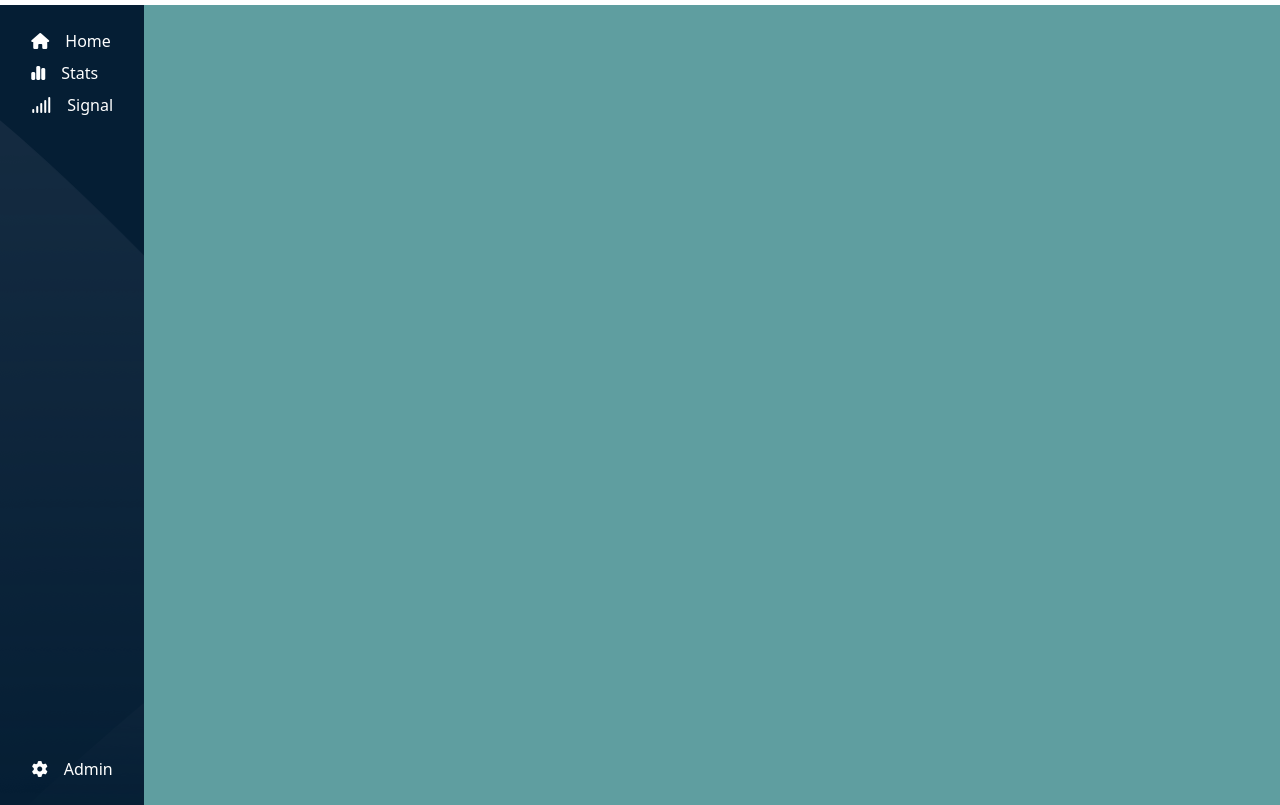
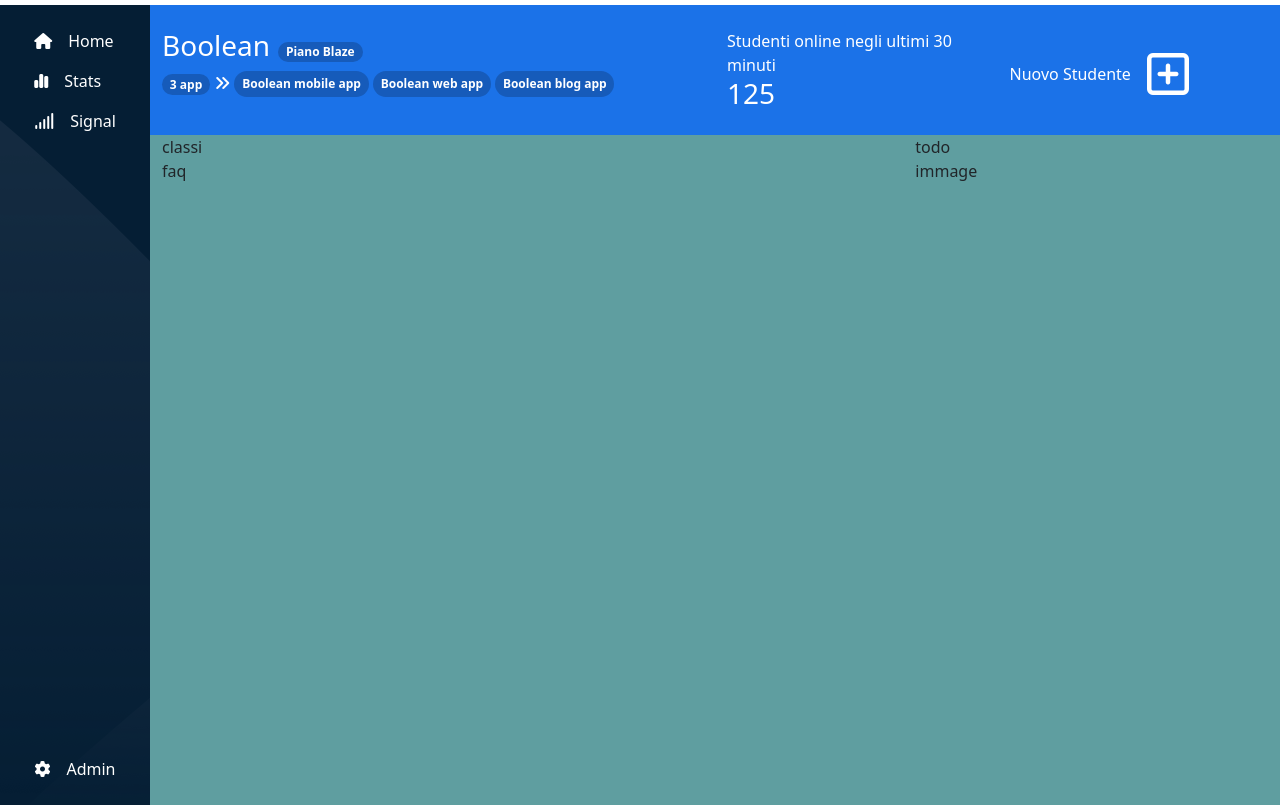
Before and after one commit to Angelop26/html-css-bootstrap-dashboard, a plain HTML site: page index.html in a window 1280 px wide. Shown: the part 49-854 px from the top of the page. Drawn offline with nearby package versions, Linux system fonts and the light colour scheme.

Commit message:
add:banner

```diff
--- a/css/responsive.css
+++ b/css/responsive.css
@@ -1,4 +1,8 @@
 @media screen and (min-width:992px) {
+    .ms_main-content{
+        width: calc(100% - 150px);
+    }
+
     .ms_nav-left{
         width: 150px;
     }
--- a/css/style.css
+++ b/css/style.css
@@ -13,7 +13,7 @@ ul{
     list-style-type: none;
 }
 /* HEADER */
-.mc_small-logo{
+.ms_small-logo{
     width: 65px;
 }
 
@@ -33,30 +33,40 @@ header .navbar-collapse{
     flex-grow: 0;
 }
 /* MAIN */
-main{
-    /* debug */
+.ms_main{
     height: 100%;
-    background-color: blue;
 }
 /* navbar left */
 .ms_nav-left{
-    /* debug */
+    height: 100%;
     background-image: url(../img/sidebar-bg.png);
     background-color: #051E34;
-    width: 100px;
+    width: 80px;
     color: white;
 
 }
 
 /* main content */
 .ms_main-content{
+    width: calc(100% - 80px);
+    height: 100%;
     overflow-y: auto;
     /* debug */
-    width: calc(100% - 100px);
-    height: 100%;
     background-color: cadetblue;
 }
 
+/* Banner */
 .ms_banner{
+    background-color: #1B72E8;
+}
+.ms_banner .navbar-toggler-icon{
+    background-image: none;
+}
 
+.ms_banner .navbar-toggler{
+    font-size: 3rem;
 }
+
+.badge{
+    background-color: #165BBA;
+}
--- a/index.html
+++ b/index.html
@@ -24,7 +24,7 @@
             <nav class="navbar navbar-expand-lg">
                 <div class="container-fluid">
                     <a class="navbar-brand" href="#">
-                        <img class="mc_small-logo d-lg-none" src="img/mobile-logo.png" alt="">
+                        <img class="ms_small-logo d-lg-none" src="img/mobile-logo.png" alt="">
                         <img class="d-none d-lg-block" src="img/logo.svg" alt="boolean-logo">
                     </a>
                     <form class="flex-grow-1" role="search">
@@ -46,33 +46,75 @@
         <!-- /header -->
 
         <!-- main -->
-        <main class="d-flex">
+        <main class=" ms_main d-flex">
             <!-- navbar left -->
-            <nav class="ms_nav-left d-flex flex-column justify-content-between  align-items-center">
-                <ul class="p-0 mt-4">
-                    <li class="d-flex mb-2 align-items-baseline">
-                        <i class="fa-solid fa-house me-3"></i>
-                        <span class="ms_text-sidebar d-none d-lg-block">Home</span>
+            <nav class="ms_nav-left d-flex flex-column justify-content-between">
+                <ul class="p-0 mt-4 mx-auto">
+                    <li class="d-flex mb-3 align-items-baseline">
+                        <i class="fa-solid fa-house"></i>
+                        <span class="ms_text-sidebar d-none d-lg-block ms-3">Home</span>
                     </li>
-                    <li class="d-flex mb-2 align-items-baseline">
-                        <i class="fa-solid fa-chart-simple me-3"></i>
-                        <span class="ms_text-sidebar d-none d-lg-block">Stats</span>
+                    <li class="d-flex mb-3 align-items-baseline">
+                        <i class="fa-solid fa-chart-simple"></i>
+                        <span class="ms_text-sidebar d-none d-lg-block ms-3">Stats</span>
                     </li>
-                    <li class="d-flex mb-2 align-items-baseline">
-                        <i class="fa-solid fa-signal me-3"></i>
-                        <span class="ms_text-sidebar d-none d-lg-block">Signal</span>
+                    <li class="d-flex mb-3 align-items-baseline">
+                        <i class="fa-solid fa-signal"></i>
+                        <span class="ms_text-sidebar d-none d-lg-block ms-3">Signal</span>
                     </li>
                 </ul>
-                <div class="ms_entity mb-4 d-flex align-items-baseline">
-                    <i class="fa-solid fa-gear me-3"></i>
-                    <span class="ms_text-sidebar d-none d-lg-block">Admin</span>
+                <div class="ms_entity mb-4 d-flex justify-content-center align-items-baseline">
+                    <i class="fa-solid fa-gear"></i>
+                    <span class="ms_text-sidebar d-none d-lg-block ms-3">Admin</span>
                 </div>
             </nav>
             <!-- /navbar left -->
 
             <!-- main content -->
             <div class="ms_main-content">
-                <div class="ms_banner"></div>
+                <div class="ms_banner text-white pb-3">
+                    <div class="container-fluid">
+                        <div class="row">
+                            <div class="col-12 col-md-4 col-lg-6 mt-4">
+                                <div class="d-flex align-items-baseline">
+                                    <h3>Boolean</h3>
+                                    <div class="badge rounded-pill ms-2">Piano Blaze</div>
+                                </div>
+                                <div class="ms_badges">
+                                    <span class="badge rounded-pill">3 app</span>
+                                    <span><i class="fa-solid fa-angles-right"></i></span>
+                                    <span class="badge rounded-pill d-lg-none">+</span>
+                                    <span class="badge rounded-pill d-none d-lg-inline">Boolean mobile app</span>
+                                    <span class="badge rounded-pill d-none d-lg-inline"> Boolean web app</span>
+                                    <span class="badge rounded-pill d-none d-lg-inline">Boolean blog app</span>
+                                </div>
+                            </div>
+                            <div class="col-12 col-md-4 col-lg-3 mt-4">
+                                Studenti online negli ultimi 30 minuti
+                                <h3>125</h3>
+                            </div>
+
+                            <div class="col-12 col-md-4 col-lg-3 order-first order-md-last d-flex align-items-center mt-4">
+                                <div class="me-3">Nuovo Studente</div>
+                                <button class="navbar-toggler p-0 m-0" type="button" data-bs-toggle="collapse" data-bs-target="#navbarSupportedContent" aria-controls="navbarSupportedContent" aria-expanded="false" aria-label="Toggle navigation">
+                                    <span> <i class="fa-regular fa-square-plus"></i> </span>
+                                </button>
+
+                            </div>
+                        </div>
+                    </div>
+                </div>
+
+                <div class="ms_main">
+                    <div class="container-fluid">
+                        <div class="row">
+                            <div class="col-12 col-lg-8">classi</div>
+                            <div class="col-12 col-lg-4 order-1 order-lg-0">todo</div>
+                            <div class="col-12 col-lg-8">faq</div>
+                            <div class="col-12 col-lg-4 order-last">immage</div>
+                        </div>
+                    </div>
+                </div>
             </div>
             <!-- /main content -->
         </main>
```
